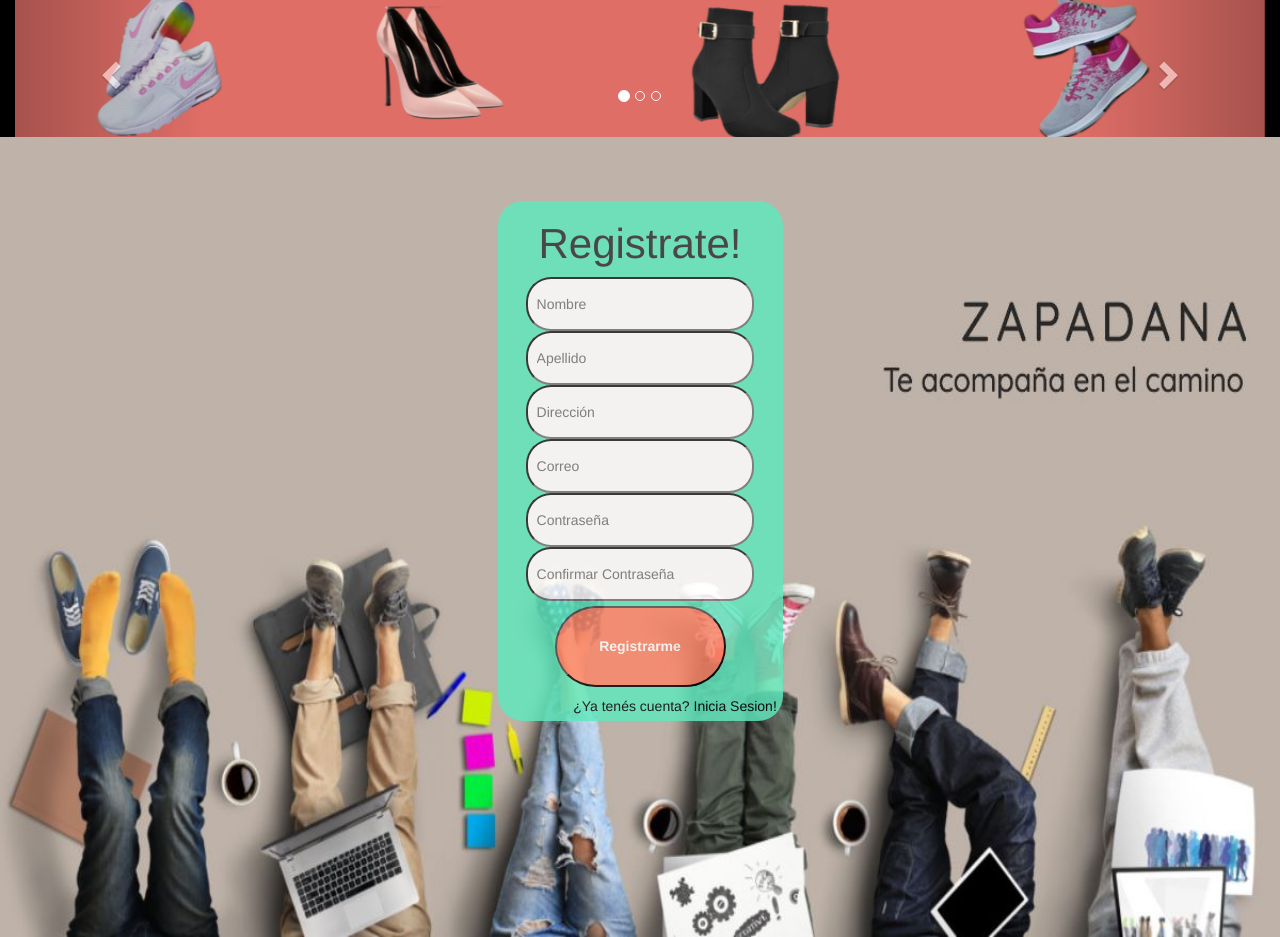
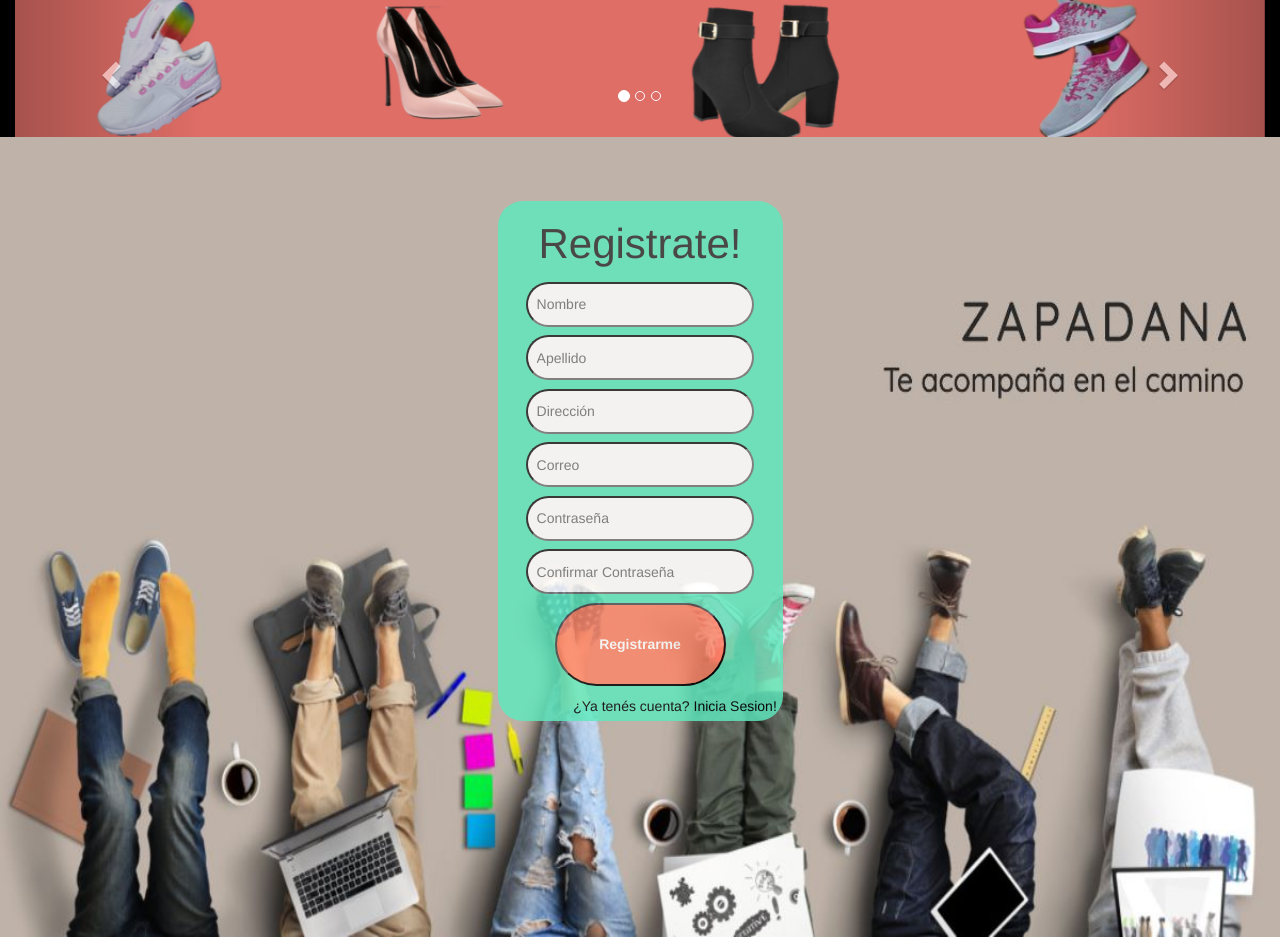
Before and after one commit to Fernandoat90/zapadana, a PHP site: page /register.php in a window 1280 px wide. Run offline with PHP 8.4, Linux system fonts and the light colour scheme; some libraries are stand-ins or nearby versions.

Commit message:
detalles

```diff
--- a/css/filtro.css
+++ b/css/filtro.css
@@ -48,6 +48,7 @@
     z-index: 2;
     padding-bottom: 0.70%;
     background-color: var(--c1);
+    min-height: 75px;
 
 }
 
@@ -55,6 +56,7 @@
     height: 65%;
     display: flex;
     justify-content: space-around;
+    flex-wrap: wrap;
     position: relative;
     bottom: 2%;
 }
@@ -82,7 +84,8 @@ color:#fdfdfdd0;
     background-color: var(--c4);
     opacity: 100%;
     margin-top: 7%;
-
+    min-width: 220px;
+    min-height: 300px;
 }
 
 #formR{
--- a/css/loginRegistrarse.css
+++ b/css/loginRegistrarse.css
@@ -66,6 +66,8 @@
     z-index: 2;
     padding-bottom: 0.70%;
     background-color: var(--c1);
+    min-width: 800px;
+    min-height: 300px;
 
 }
 
@@ -101,7 +103,8 @@ color:#fdfdfdd0;
     background-color: var(--c4);
     opacity: 0.83;
     margin-top: 7%;
-
+    min-width: 180px;
+    min-height: 400px;
 }
 
 #formR{
--- a/register.php
+++ b/register.php
@@ -71,12 +71,12 @@
                             <div id="inputTextos"  >
 
 
-                                    <input placeholder="Nombre" name="nom"type="text" required>
-                                    <input placeholder="Apellido" name="ape"type="text" required>
-                                    <input placeholder="Dirección" name="dir"type="text" required>
-                                    <input placeholder="Correo" name="mail"type="email" required>
-                                    <input placeholder="Contraseña" name="password"type="password" id="pass" required>
-                                    <input name="pass2" placeholder="Confirmar Contraseña" type="password" id="pass2" required>
+                                    <input style="height:45px;" placeholder="Nombre" name="nom"type="text" required>
+                                    <input style="height:45px;" placeholder="Apellido" name="ape"type="text" required>
+                                    <input style="height:45px;" placeholder="Dirección" name="dir"type="text" required>
+                                    <input style="height:45px;" placeholder="Correo" name="mail"type="email" required>
+                                    <input style="height:45px;" placeholder="Contraseña" name="password"type="password" id="pass" required>
+                                    <input style="height:45px;" name="pass2" placeholder="Confirmar Contraseña" type="password" id="pass2" required>
                                     <?php
                                     if(isset($_GET['invalida'])){
                                         echo"<strong style=color:red;>¡¡¡ Las contraseñas No coinciden !!!</strong>";
```
